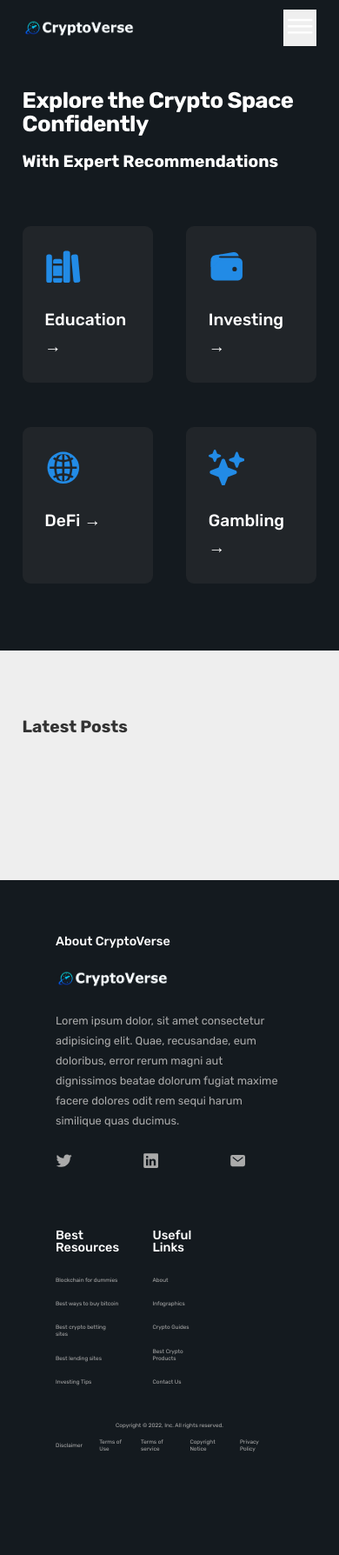
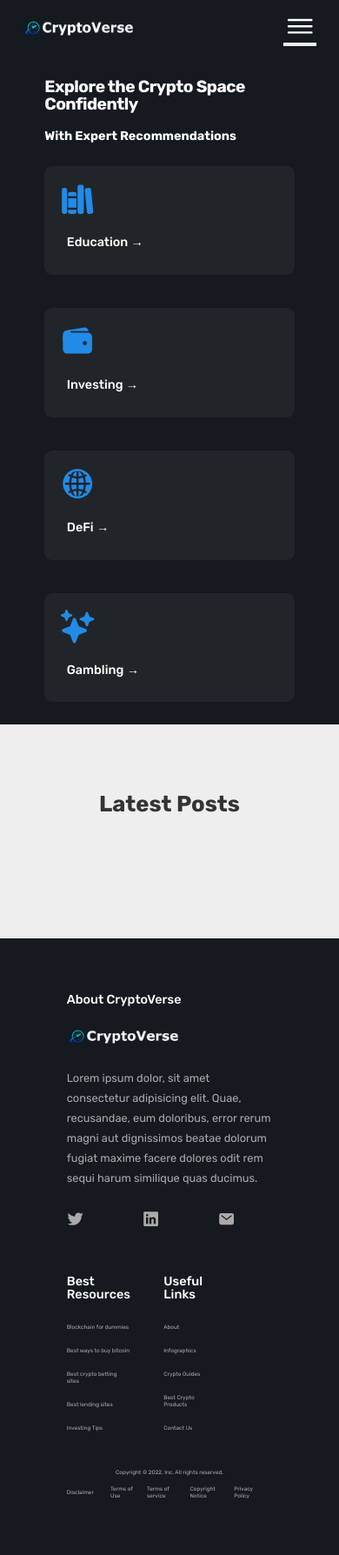
Before and after one commit to ianmaloney14/blogs, a Django app: page / in a window 390 px wide. Shown: the whole page at 87% size. Before the commit the page ends 1670 px from the top, so only its background shows below. Run offline with Django 4.2, Linux system fonts and the light colour scheme; data that the repository does not hold is empty.

Commit message:
responding to even more devices!

```diff
--- a/crypto_blog/crypto_blog/blog_app/static/css/media-queries.css
+++ b/crypto_blog/crypto_blog/blog_app/static/css/media-queries.css
@@ -187,6 +187,12 @@
         margin: auto;
     }
 
+    .heading-latest-posts {
+        font-size: 3.2rem;
+        margin-bottom: 4.8rem;
+        text-align: center;
+    }
+
     .copyright {
         font-size: .8rem;
     }
@@ -197,3 +203,72 @@
     }
 
 }
+
+/* ******************************** */
+/* BELOW 544px (Phones) */
+/* ******************************** */
+
+@media (max-width: 34em) {
+
+    .container {
+        padding: 0 4.8rem;
+    }
+
+    .grid {
+        row-gap: 4.8rem;
+    }
+
+    .grid--2-cols,
+    .grid--3-cols,
+    .grid--4-cols {
+        grid-template-columns: repeat(1, 1fr);
+    }
+
+    .heading-primary {
+        font-size: 2.4rem;
+    }
+
+    .heading-secondary {
+        font-size: 1.8rem;
+        margin-bottom: 3.2rem;
+    }
+
+    .post:last-child {
+        grid-column: 1 / -1;
+        justify-self: center;
+        width: 75%;
+        margin: auto;
+    }
+
+    .section-hero {
+        padding: 3.2rem 3.2rem;
+    }
+
+    .hero-nav-item-link:link,
+    .hero-nav-item-link:visited {
+        font-size: 1.8rem;
+    }
+
+    .nav-icon {
+        display: block;
+        height: 4.8rem;
+        width: 4.8rem;
+        padding: 2.4rem;
+        color: #228be6;
+    }
+
+    .post {
+        width: 75%;
+        margin: auto;
+    }
+
+    .heading-latest-posts {
+        font-size: 3.2rem;
+        margin-bottom: 4.8rem;
+        text-align: center;
+    }
+
+    /* .hero {
+        padding: 0 3.2rem;
+    } */
+}
--- a/crypto_blog/crypto_blog/blog_app/static/css/styles.css
+++ b/crypto_blog/crypto_blog/blog_app/static/css/styles.css
@@ -220,7 +220,8 @@
 .icon-mobile-nav {
     height: 4.8rem;
     width: 4.8rem;
-    color: #fff;;
+    color: #fff;
+    background-color: #141a1f;
 }
 
 .icon-mobile-nav[name="close-outline"] {
--- a/crypto_blog/crypto_blog/blog_app/templates/home.html
+++ b/crypto_blog/crypto_blog/blog_app/templates/home.html
@@ -32,7 +32,7 @@
 
 <section class="section-post">
     <div class="container">
-        <h2 class="heading-secondary font--grey">
+        <h2 class="heading-secondary font--grey heading-latest-posts">
             Latest Posts
         </h2>
     </div>
```
